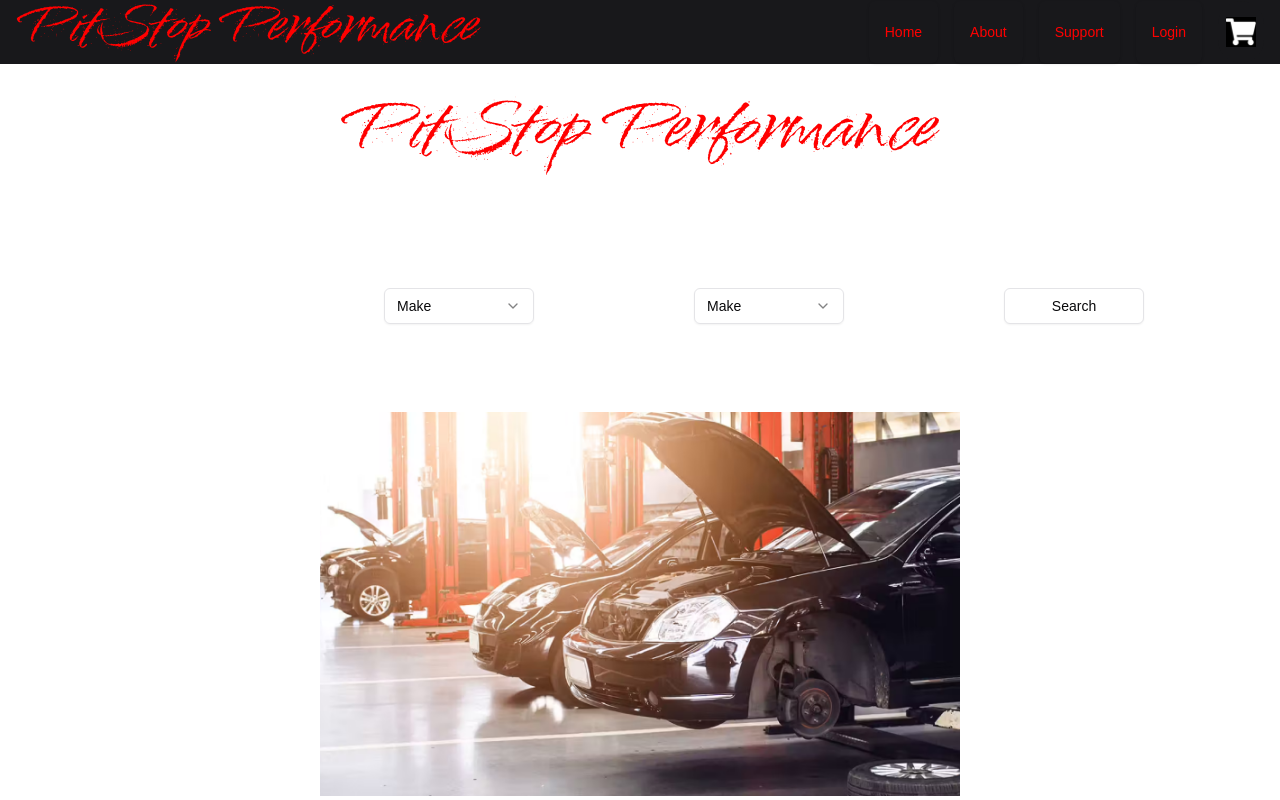
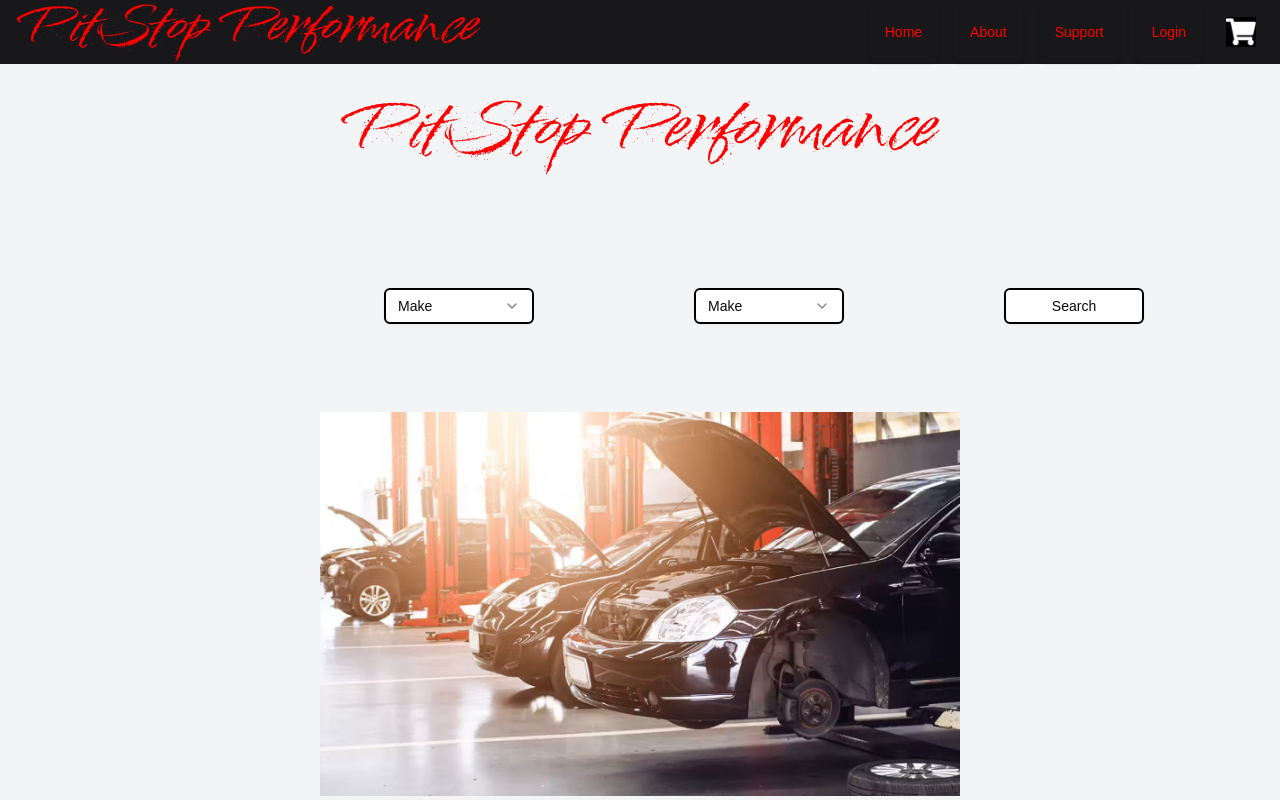
Before and after one commit to dannya101/Car-Parts-E-commerce, a Next.js app in the folder pitstop-performace/: page / in a window 1280 px wide. Built offline with nearby package versions, Linux system fonts and the light colour scheme.

Commit message:
adding colors and borders

```diff
--- a/pitstop-performace/src/app/layout.tsx
+++ b/pitstop-performace/src/app/layout.tsx
@@ -27,7 +27,7 @@ export default function RootLayout({
   return (
     <html lang="en">
       <body
-        className={`${geistSans.variable} ${geistMono.variable} antialiased`}
+        className={`${geistSans.variable} ${geistMono.variable} antialiased bg-gray-100`}
       >
         <Navbar />
 
--- a/pitstop-performace/src/components/searchbutton.tsx
+++ b/pitstop-performace/src/components/searchbutton.tsx
@@ -5,7 +5,7 @@ import Link from "next/link"
 
 
 export function Searchbutton() {
-  return <Button asChild className="w-[140px]" variant={"outline"}>
+  return <Button asChild className="w-[140px] bg-white border-solid border-2 border-black" variant={"outline"} >
   <Link href="/login">Search</Link>
 </Button>
 
--- a/pitstop-performace/src/components/selectbutton.tsx
+++ b/pitstop-performace/src/components/selectbutton.tsx
@@ -13,7 +13,7 @@ import {
 export function SelectScrollable() {
   return (
     <Select>
-      <SelectTrigger className="w-[150px]">
+      <SelectTrigger className="w-[150px] bg-white  border-solid border-2 border-black">
         <SelectValue placeholder="Make" />
       </SelectTrigger>
       <SelectContent>
--- a/pitstop-performace/tailwind.config.ts
+++ b/pitstop-performace/tailwind.config.ts
@@ -10,7 +10,7 @@ export default {
   theme: {
   	extend: {
   		colors: {
-  			background: 'hsl(var(--background))',
+  			background: 'bg-green-500',
   			foreground: 'hsl(var(--foreground))',
   			card: {
   				DEFAULT: 'hsl(var(--card))',
```
